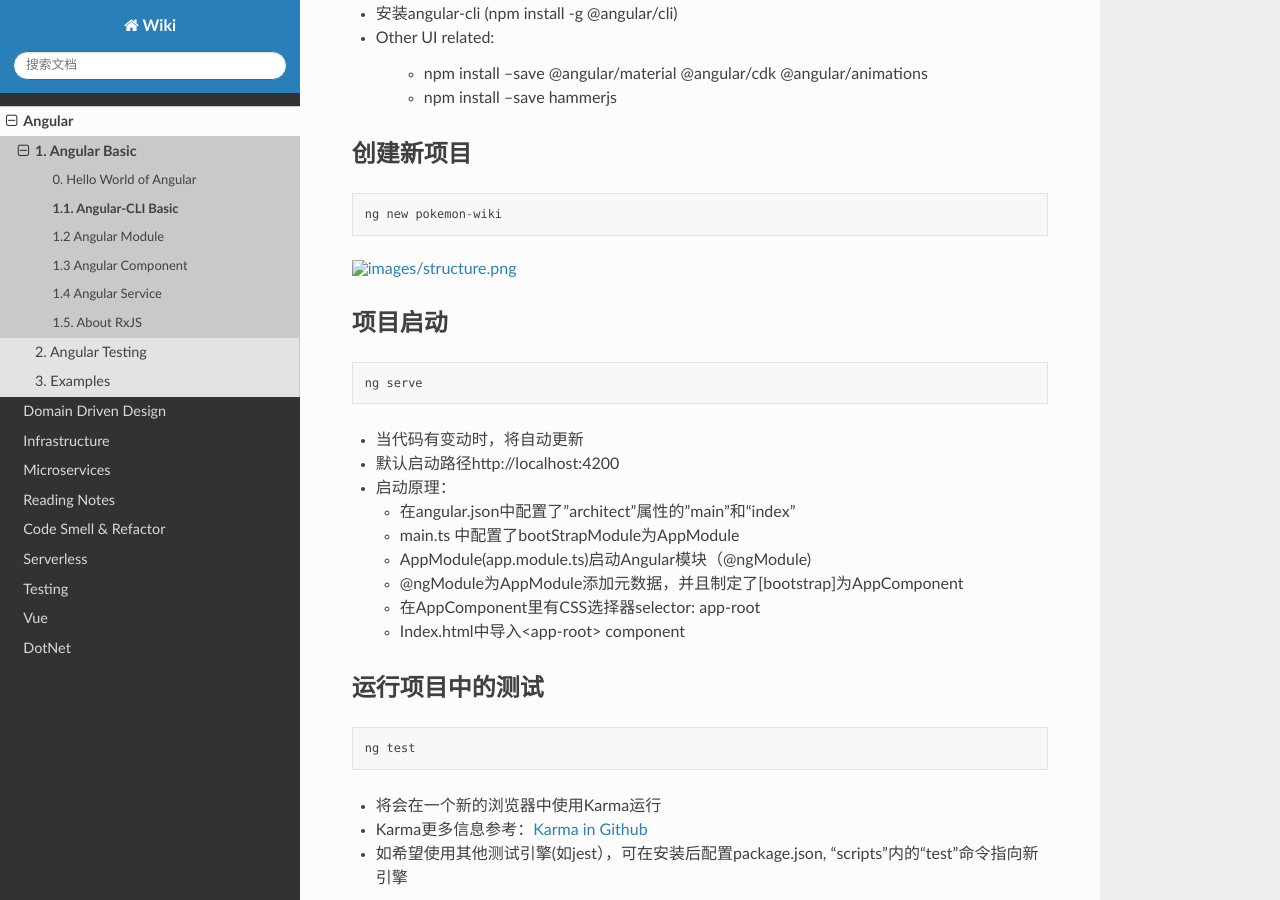
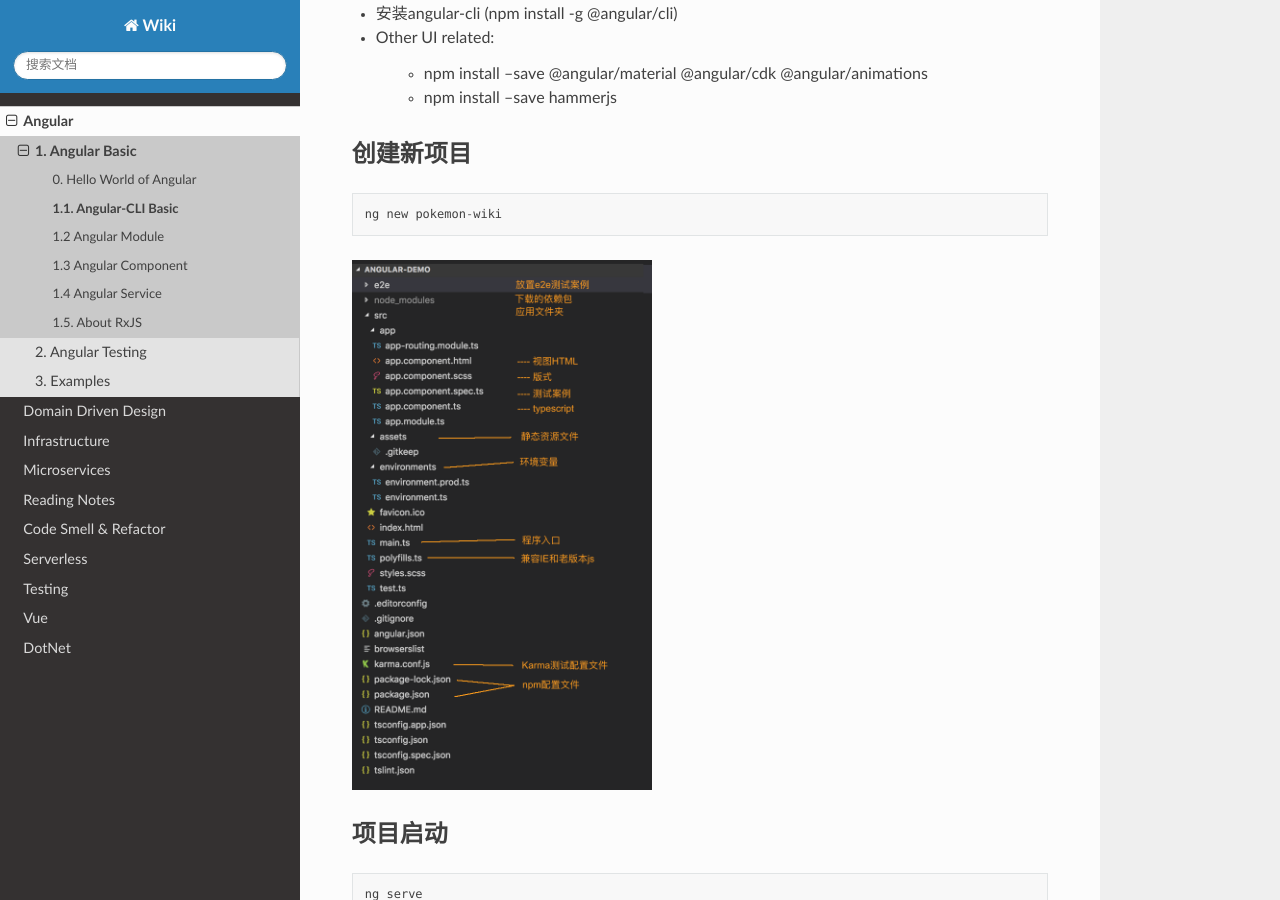
Before and after one commit to abigail830/Sphinx_wiki, a Sphinx documentation site: the page built from source/Angular/1_AngularBasic/1_1_Angular-Cli.rst, in a window 1280 px wide and 900 px high, scrolled down 534 px. Built offline with Sphinx 7.4.7 and the Read the Docs theme 2.0.0, drawn with Linux system fonts in a browser that asks for light colours.

Commit message:
Update 1_1_Angular-Cli.rst

```diff
--- a/source/Angular/1_AngularBasic/1_1_Angular-Cli.rst
+++ b/source/Angular/1_AngularBasic/1_1_Angular-Cli.rst
@@ -32,7 +32,7 @@
 
   ng new pokemon-wiki
 
-.. image:: ../../images/structure.png
+.. image:: ../../../images/structure.png
   :width: 300px
 
 项目启动
```
